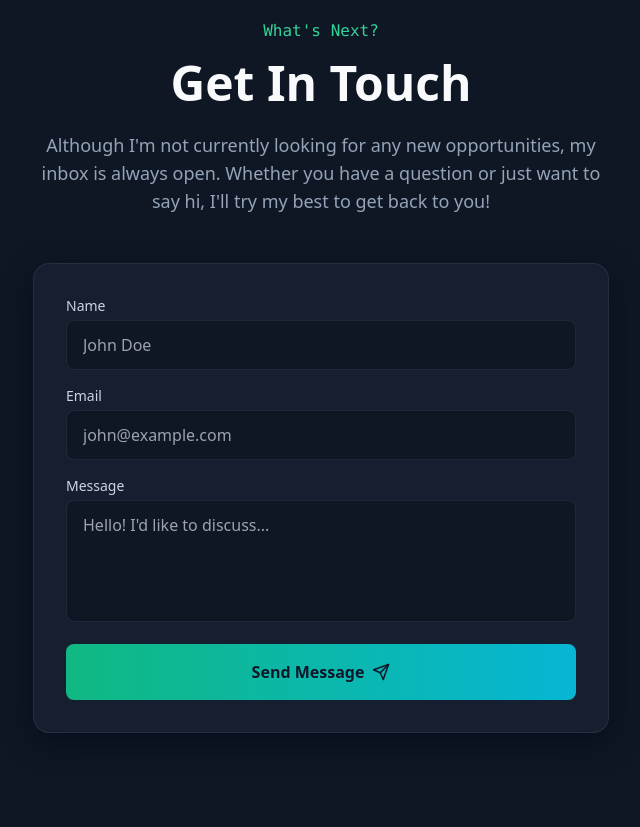
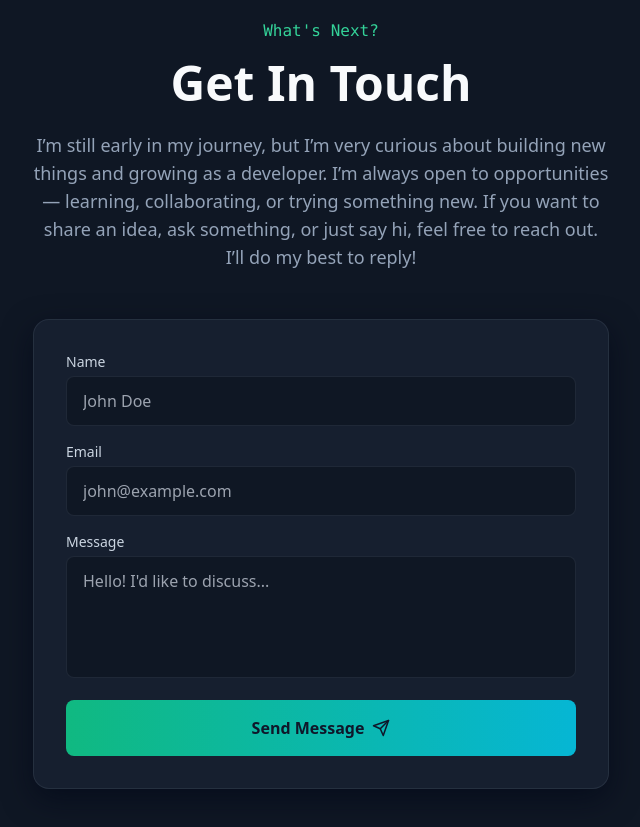
Before and after one commit to sanju-077/portfolio-website-, a React (Vite) app: page / in a window 1280 px wide. Shown: the part 2960-3787 px from the top of the page, without its empty margins (319-959 px from the left). Built offline with nearby package versions, Linux system fonts and the light colour scheme.

Commit message:
docs: update Contact copy to Sanjeevi's personal message

```diff
--- a/src/App.jsx
+++ b/src/App.jsx
@@ -300,7 +300,7 @@ const Contact = () => {
         <p className="text-emerald-400 font-mono mb-4">What's Next?</p>
         <h2 className="text-4xl md:text-5xl font-bold text-slate-100 mb-6">Get In Touch</h2>
         <p className="text-slate-400 text-lg mb-12">
-          Although I'm not currently looking for any new opportunities, my inbox is always open. Whether you have a question or just want to say hi, I'll try my best to get back to you!
+          I’m still early in my journey, but I’m very curious about building new things and growing as a developer. I’m always open to opportunities — learning, collaborating, or trying something new. If you want to share an idea, ask something, or just say hi, feel free to reach out. I’ll do my best to reply!
         </p>
 
         <form onSubmit={handleSubmit} className="text-left bg-slate-800/50 p-8 rounded-2xl border border-slate-700 shadow-xl">
```
Also changed, not shown: 1 other file (tests, documents, lock files or other folders).
